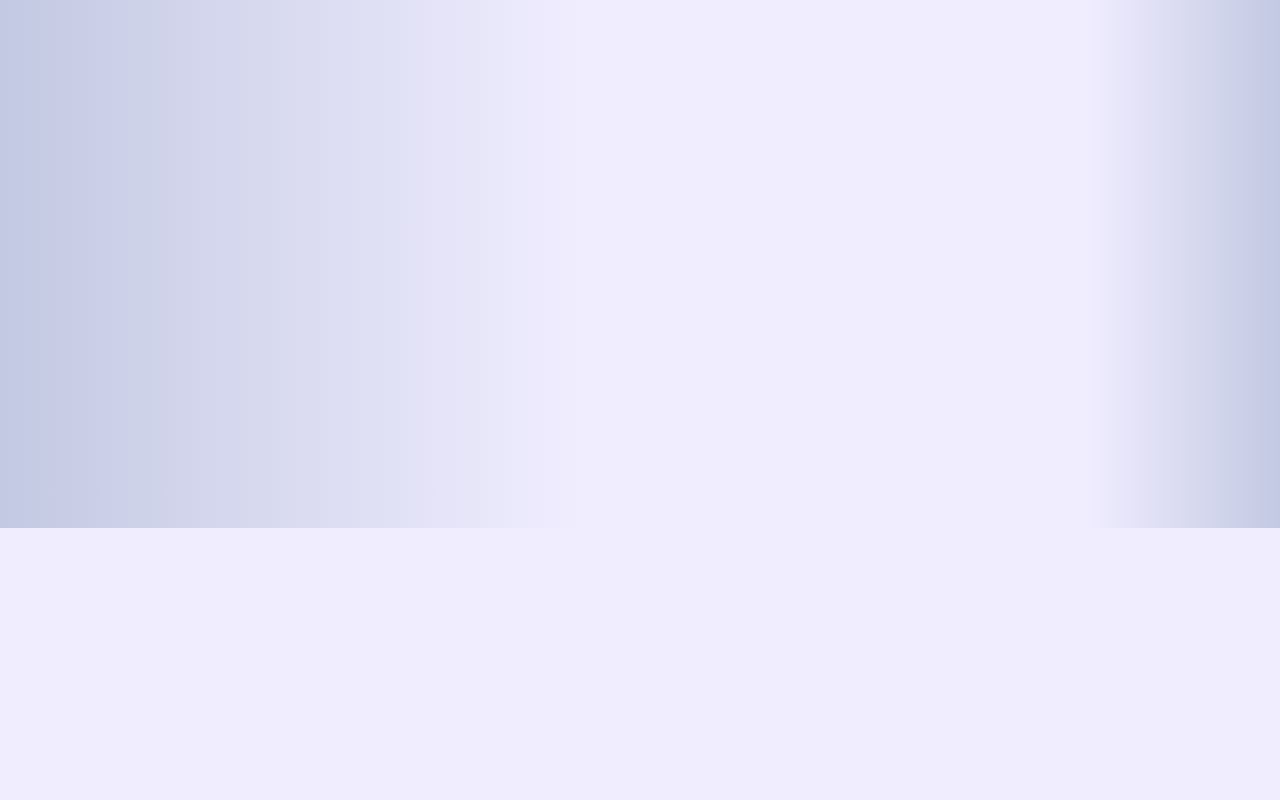
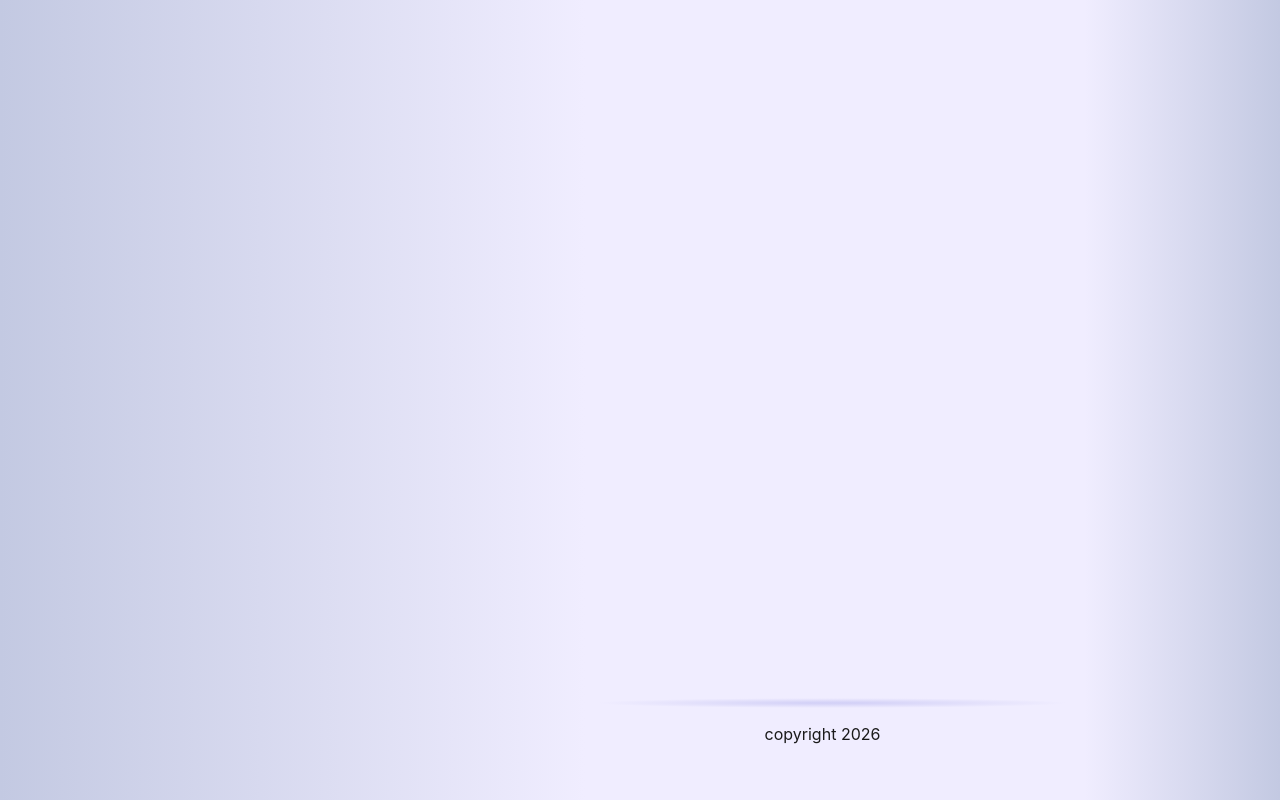
Before and after one commit to Joannamcregan/portfolio, a React (Create React App) app: page /contact in a window 1280 px wide. Shown: the part 272-1072 px from the top of the page. Before the commit the page ends 800 px from the top, so only its background shows below. Built offline with nearby package versions, Linux system fonts and the light colour scheme.

Commit message:
back at it

```diff
--- a/src/App.css
+++ b/src/App.css
@@ -74,9 +74,16 @@ body {
 header{
   width: 850px;
   max-width: 95%;
-  /* display: block;
-  margin: auto;
-  position: relative; */
+}
+main{
+  min-height: 100vh;
+  padding-top: 20px;
+}
+footer{
+  width: 850px;
+  max-width: 95%;
+  padding: 40px 0px 40px 0px;
+  text-align: center;
 }
 button{
   cursor: pointer;
--- a/src/App.js
+++ b/src/App.js
@@ -1,5 +1,6 @@
 import './App.css';
 import { Header } from './components/Header';
+import {Footer} from './components/Footer';
 import {Home} from './components/Home';
 import {About} from './components/About';
 import {Contact} from './components/Contact';
@@ -10,7 +11,7 @@ function App() {
     <div className="App">
       <div className="flex height-100">
         <div className="buffer-left"></div>
-        <div className="width-500 pt-50 pb-50 shrink-0">
+        <div className="width-500 pt-50 shrink-0">
           <BrowserRouter>
             <Header />
             <Routes>
@@ -18,6 +19,7 @@ function App() {
               <Route path="/about" element={<About />} />
               <Route path="/contact" element={<Contact />} />
             </Routes>
+            <Footer />
           </BrowserRouter>
         </div>
         <div className="buffer-right"></div>
--- /dev/null
+++ b/src/components/Footer.js
@@ -0,0 +1,10 @@
+import React, { useState, useContext, useReducer } from "react";
+
+export function Footer(props) {
+  return (
+    <footer>
+        <div className="gentle-divide"></div>
+        <p>copyright {new Date().getFullYear()}</p>
+    </footer>
+  );
+}
```
